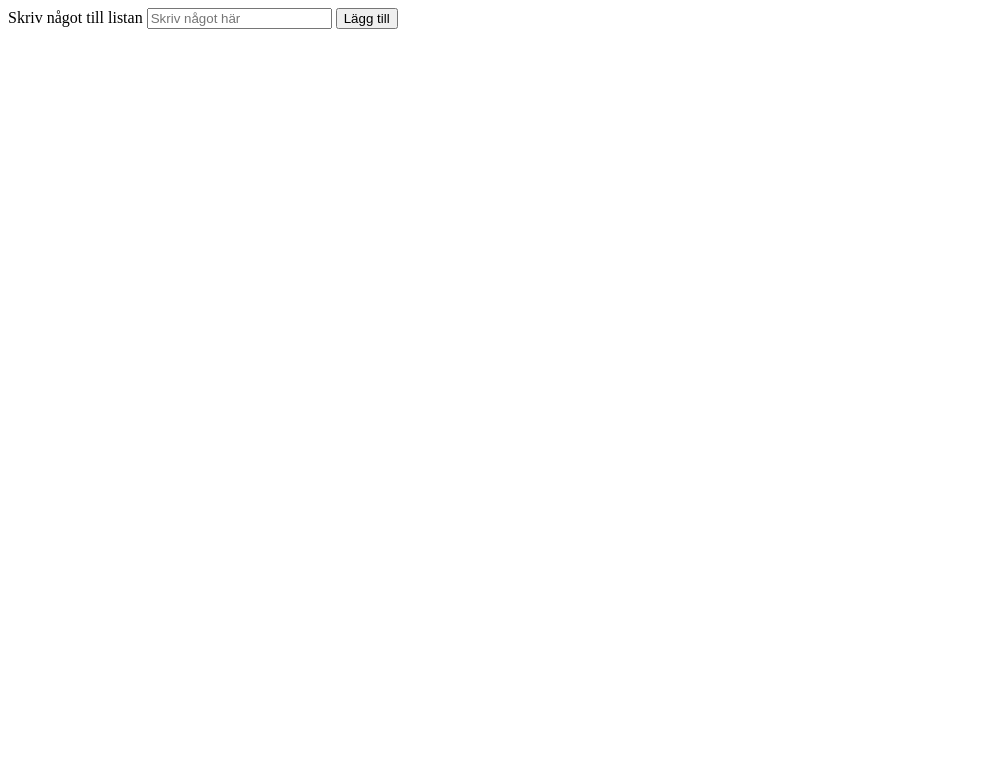
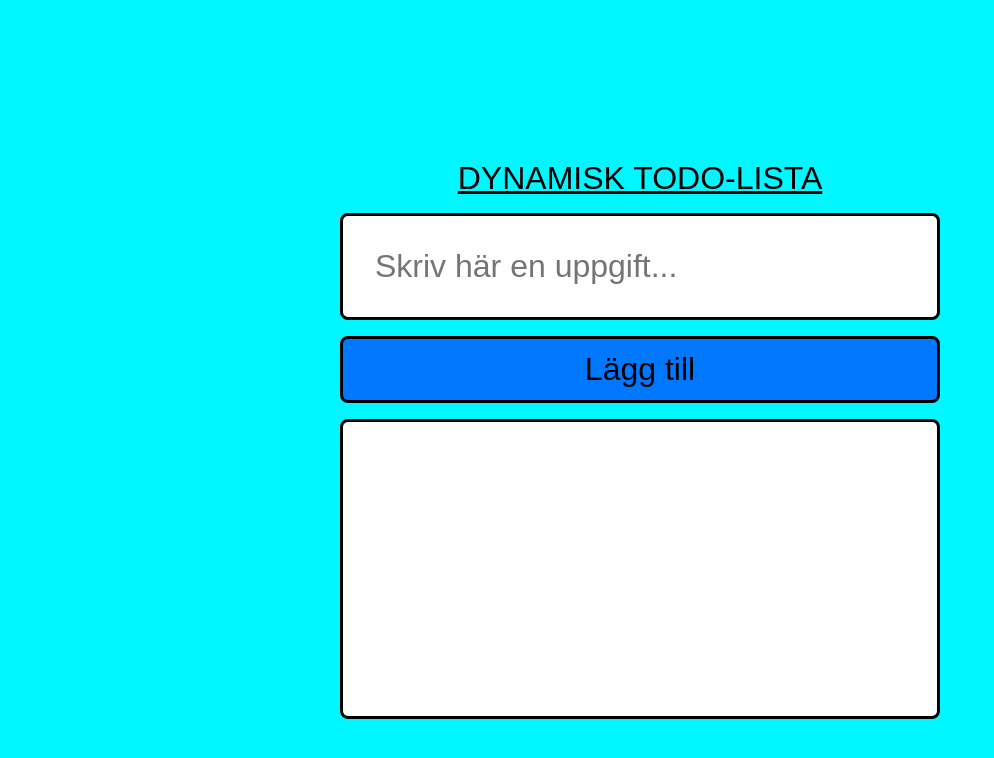
Before and after one commit to ErikTP/todo-list, a plain HTML site: page index.html in a window 1280 px wide. Shown: the whole page, without its empty margins (0-994 px from the left). Drawn offline with Linux system fonts and the light colour scheme.

Commit message:
Infört CSS-kod till min HTML-sida för att visuellt kunna betrakta listan och alla uppgifter som kommer läggas in som li-element

```diff
--- a/CSS/styles.css
+++ b/CSS/styles.css
@@ -0,0 +1,83 @@
+:root {
+    --background-color: rgb(1, 247, 255);
+    --primary-color: rgb(0, 119, 255);
+    --text-color: rgb(0, 0, 0);
+    --space-1x: 1rem;
+    --space-2x: 2rem;
+}
+
+* {
+    box-sizing: border-box;
+    margin: 0;
+    padding: 0;
+}
+
+body {
+    background-color: var(--background-color);
+    color: var(--text-color);
+    font-family: Arial, sans-serif;
+    width: 80%;
+    margin: 10rem auto;
+    text-align: center;
+}
+
+.app-section {
+    display: flex;
+    flex-direction: column;
+    justify-content: center;
+    align-items: center;
+    gap: var(--space-1x);
+    max-width: 600px;
+    margin: 0 auto;
+}
+
+.form-label{
+    font-size: clamp(1rem, 10vw, 2rem);
+    text-decoration: underline;
+}
+
+input[type="text"] {
+    width: 100%;
+    padding: var(--space-2x);
+    font-size: 2rem;
+    border: 3px solid var(--text-color);
+    color: var(--primary-color);
+    border-radius: 0.5rem;
+    margin-top: var(--space-1x);
+    margin-bottom: var(--space-1x);
+}
+
+.button {
+    background-color: var(--primary-color);
+    color: var(--text-color);
+    width: 100%;
+    border: 3px solid var(--text-color);
+    font-size: 2rem;
+    padding: 12px 0px;
+    border-radius: 0.5rem;
+    cursor: pointer;
+    display: block;
+}
+
+.button:hover, .button:focus {
+    background-color: rgb(0, 94, 255);
+    outline: solid #ff0095;
+}
+
+ul {
+    background-color: white;
+    width: 100%;
+    min-height: 300px;
+    list-style-type: none;
+    padding: var(--space-1x);
+    border: 3px solid var(--text-color);
+    border-radius: 0.5rem;
+    text-align: center;
+    margin: auto;
+}
+
+li {
+    font-size: 1.5rem;
+    color: var(--text-color);
+    margin: 0.5rem;
+}
--- a/index.html
+++ b/index.html
@@ -5,17 +5,17 @@
     <meta name="viewport" content="width=device-width, initial-scale=1.0" />
     <title>TODO-Lista</title>
     <link rel="stylesheet" href="/CSS/styles.css" />
-    <script src="/JS/script.js" defer></script>
+    <script src="JS/script.js" defer></script>
   </head>
   <body>
-    <section id="app">
+    <section class="app-section" id="app">
       <form action="" id="inputForm">
-        <label for="inputItem">Skriv något till listan</label>
+        <label class="form-label" for="inputItem">DYNAMISK TODO-LISTA</label>
         <input
           type="text"
           id="inputItem"
           name="inputItem"
-          placeholder="Skriv något här"
+          placeholder="Skriv här en uppgift..."
         />
         <button class="button" type="submit">Lägg till</button>
       </form>
```
